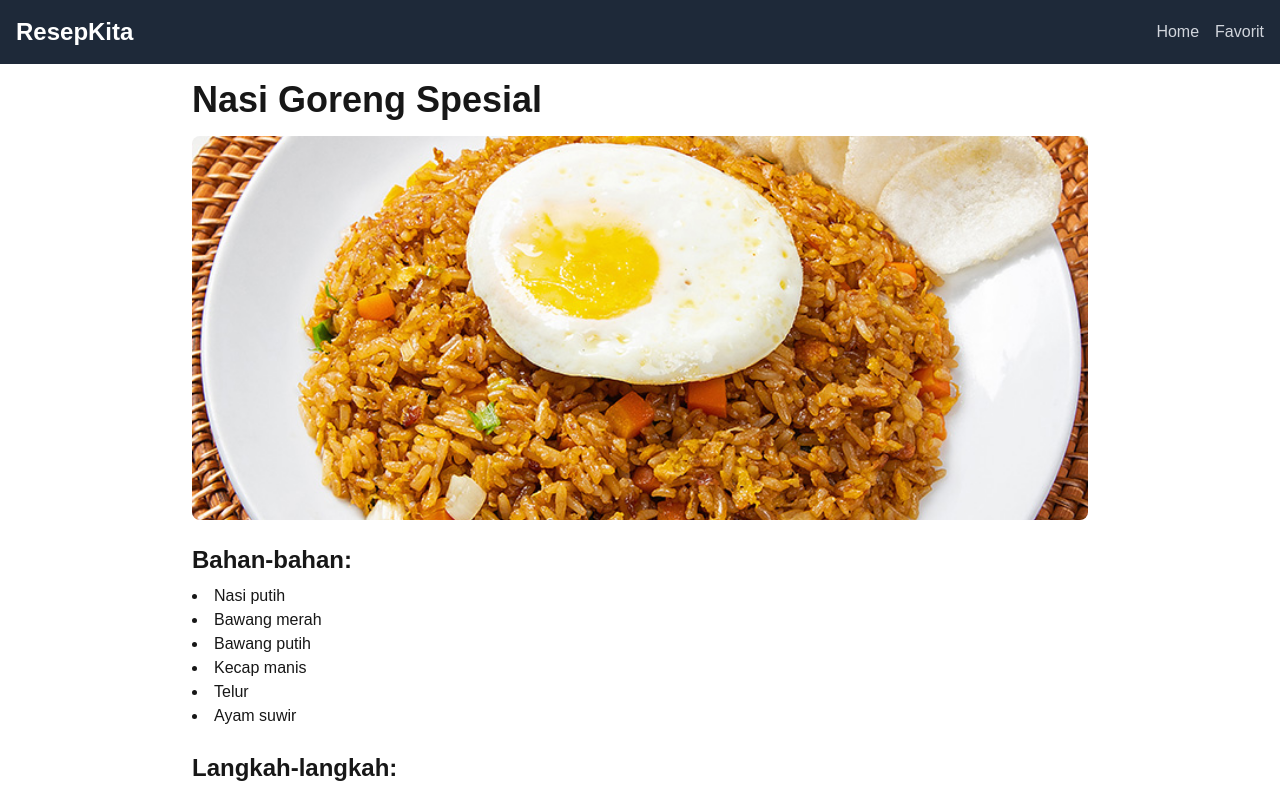
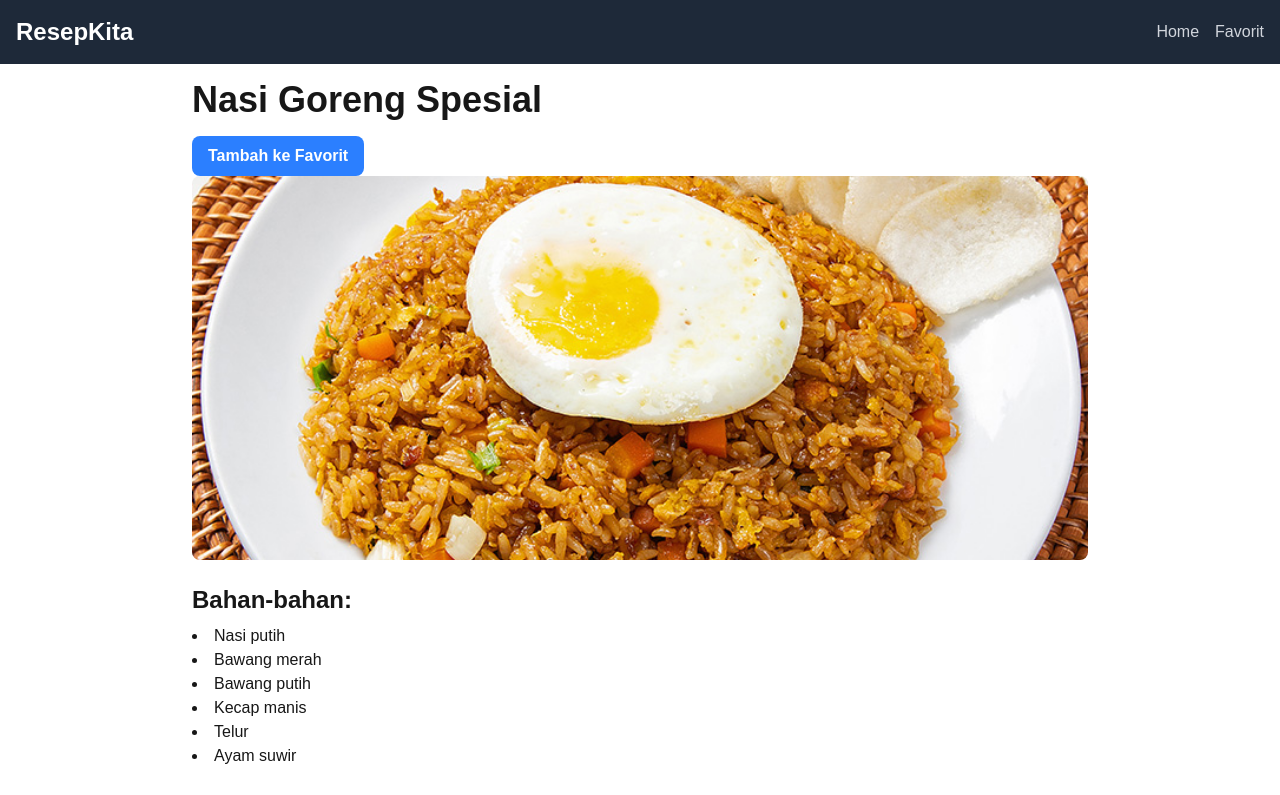
Before and after one commit to AhmadAkhdan/resep-kita, a Next.js app: page /resep/nasi-goreng-spesial in a window 1280 px wide. Shown: the top 795 px of the page. Built offline with nearby package versions, Linux system fonts and the light colour scheme.

Commit message:
updated 2.0

```diff
--- a/app/resep/[slug]/page.tsx
+++ b/app/resep/[slug]/page.tsx
@@ -1,45 +1,55 @@
 // app/resep/[slug]/page.tsx
+
+"use client";
+
 import { recipes } from '@/data/recipes';
 import FavoriteButton from '@/app/components/FavoriteButton';
 import { useParams } from 'next/navigation';
 import { Recipe } from '@/app/types';
 
 // Fungsi untuk menemukan data resep berdasarkan slug dari URL
-function getRecipe(slug: string) {
+function getRecipe(slug: string): Recipe | undefined {
     return recipes.find((recipe) => recipe.slug === slug);
 }
 
 export default function RecipeDetailPage() {
-    const params = useParams();
-    const slug = params.slug as string; // Pastikan slug adalah string
-    const recipe = recipes.find((recipe) => recipe.slug === slug);
+    const params = useParams() as { slug?: string };
+    const slug = params.slug ?? '';
+    const recipe = getRecipe(slug);
 
     if (!recipe) {
         return <div>Resep tidak ditemukan!</div>;
     }
 
     return (
-        <div className="max-w-4xl mx-auto">
-            <h1 className="text-4xl font-extrabold mb-4">{recipe.title}</h1>
-            <img src={recipe.image} alt={recipe.title} className="w-full h-96 object-cover rounded-lg mb-6" />
+        <main className="max-w-4xl mx-auto">
+            <header>
+                <h1 className="text-4xl font-extrabold mb-4">{recipe.title}</h1>
+                <FavoriteButton recipe={recipe} />
+            </header>
+            <img
+                src={recipe.image || '/placeholder.jpg'}
+                alt={recipe.title}
+                className="w-full h-96 object-cover rounded-lg mb-6"
+            />
 
-            <div className="mb-6">
+            <section className="mb-6">
                 <h2 className="text-2xl font-bold mb-2">Bahan-bahan:</h2>
                 <ul className="list-disc list-inside">
                     {recipe.ingredients.map((ingredient, index) => (
                         <li key={index}>{ingredient}</li>
                     ))}
                 </ul>
-            </div>
+            </section>
 
-            <div>
+            <section>
                 <h2 className="text-2xl font-bold mb-2">Langkah-langkah:</h2>
                 <ol className="list-decimal list-inside space-y-2">
                     {recipe.steps.map((step, index) => (
                         <li key={index}>{step}</li>
                     ))}
                 </ol>
-            </div>
-        </div>
+            </section>
+        </main>
     );
 }
```
